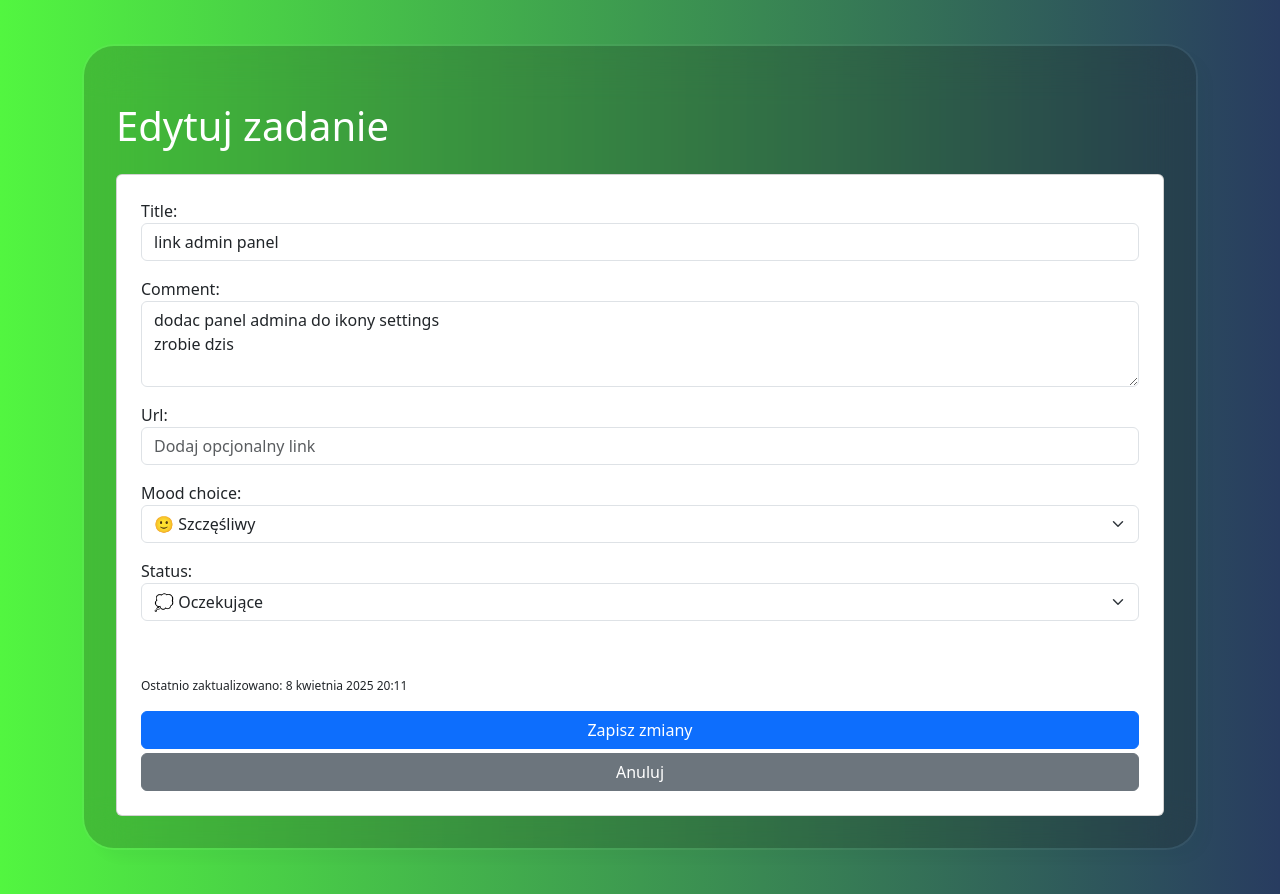
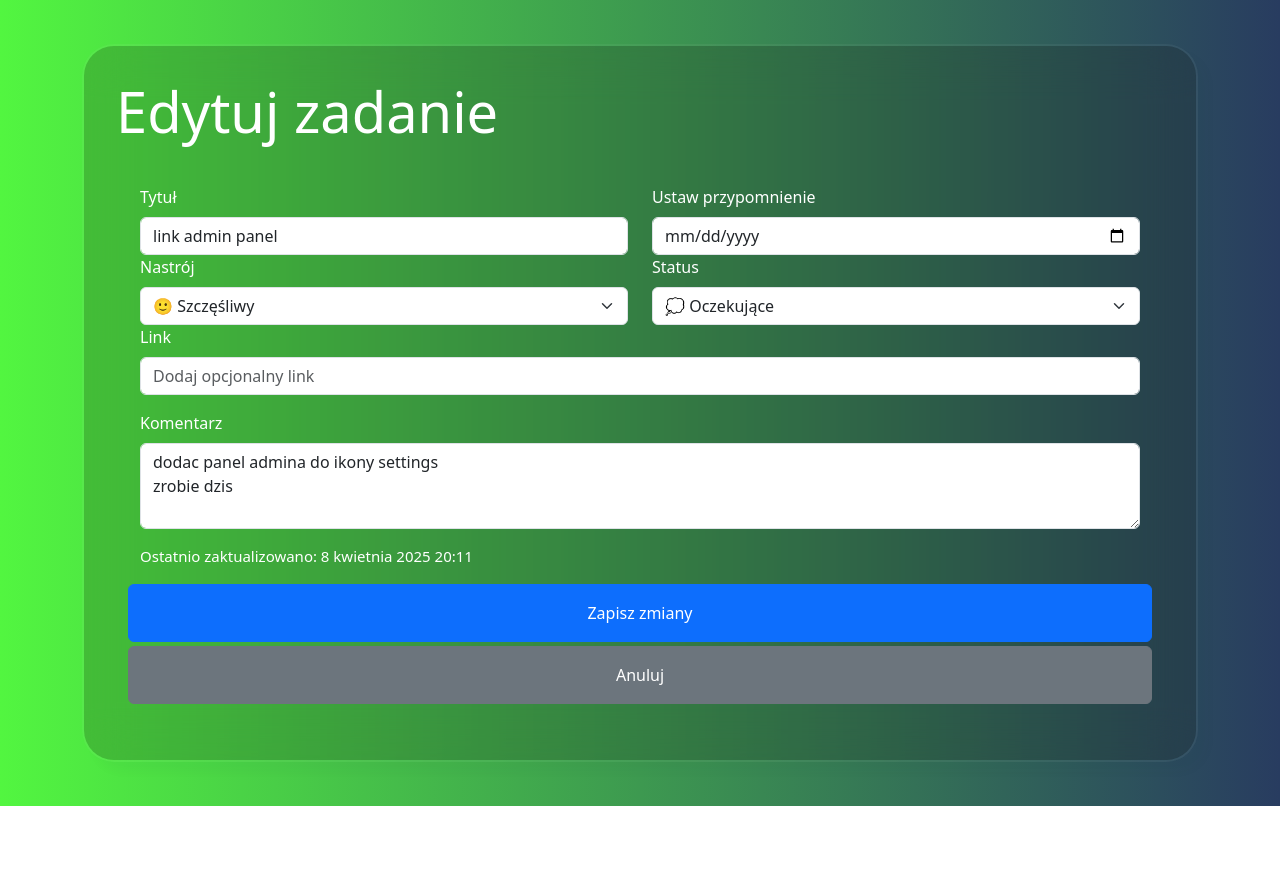
Before and after one commit to KarlaSz/MoodFlow-App, a Django app: page /edit/22/ in a window 1280 px wide. Shown: the part 124-1018 px from the top of the page. After the commit the page ends 930 px from the top, so only its background shows below. Run offline with Django 5.2, Linux system fonts and the light colour scheme; data comes from the database, SQL or seed files in the repository.

Commit message:
edytuj zadanie view update

```diff
--- a/moodFlow/myapp/templates/base.html
+++ b/moodFlow/myapp/templates/base.html
@@ -71,7 +71,7 @@
                     </li>
                     <!-- Settings icon (zmieniono placement na bottom) -->
                     <li class="nav-item">
-                        <a class="nav-link" href="#" data-bs-toggle="tooltip" data-bs-placement="bottom" title="W budowie">
+                        <a class="nav-link" href="#" data-bs-toggle="tooltip" data-bs-placement="bottom" title="Panel administracyjny">
                             <i class="bi bi-gear"></i>
                         </a>
                     </li>
--- a/moodFlow/myapp/templates/myapp/edit_task.html
+++ b/moodFlow/myapp/templates/myapp/edit_task.html
@@ -3,20 +3,67 @@
 {% block title %}Edytuj zadanie{% endblock %}
 
 {% block content %}
-    <h1 class="my-4">Edytuj zadanie</h1>
+    <h1 class="display-4 text-white mb-3">Edytuj zadanie</h1>
 
-    <form method="POST" class="card p-4">
+    <form method="POST" class="row p-4">
         {% csrf_token %}
-        {{ form.as_p }}
+<!--        {{ form.as_p }}-->
+        <div class="col-md-6">
+            <label for="{{ form.title.id }}" class="form-label">Tytuł</label>
+            {{ form.title }}
+            {% if form.title.errors %}
+                <div class="invalid-feedback d-block">{{ form.title.errors.0 }}</div>
+            {% endif %}
+        </div>
+
+        <div class="col-md-6">
+                   <label for="task-date" class="form-label">Ustaw przypomnienie</label>
+                           <input type="date" class="form-control" id="task-date" name="task_date">
+                      </div>
+
+
+
+        <div class="col-md-6">
+            <label for="id_mood_choice" class="form-label">Nastrój</label>
+            {{ form.mood_choice }}
+            {% if form.mood_choice.errors %}
+                <div class="invalid-feedback d-block">{{ form.mood_choice.errors.0 }}</div>
+            {% endif %}
+        </div>
+
+        <div class="col-md-6">
+            <label for="id_status" class="form-label">Status</label>
+            {{ form.status }}
+            {% if form.status.errors %}
+                <div class="invalid-feedback d-block">{{ form.status.errors.0 }}</div>
+            {% endif %}
+        </div>
+
+        <div class="mb-3">
+            <label for="id_url" class="form-label">Link</label>
+            {{ form.url }}
+            {% if form.url.errors %}
+                <div class="invalid-feedback d-block">{{ form.url.errors.0 }}</div>
+            {% endif %}
+        </div>
+
+        <div class="col-12">
+            <label for="id_comment" class="form-label">Komentarz</label>
+            {{ form.comment }}
+            {% if form.comment.errors %}
+                <div class="invalid-feedback d-block">{{ form.comment.errors.0 }}</div>
+            {% endif %}
+        </div>
+
         <br>
         {% if task.updated_at %}
-            <p class="mt-3" style="font-size: 12px">Ostatnio zaktualizowano:  {{ task.updated_at }}</p>
+            <p class="mt-3" style="font-size: 15px">Ostatnio zaktualizowano:  {{ task.updated_at }}</p>
             {% else %}
-            <p class="mt-3" style="font-size: 12px">To zadanie nie było jeszcze aktualizowane</p>
+            <p class="mt-3" style="font-size: 15px">To zadanie nie było jeszcze aktualizowane</p>
         {% endif %}
 
 
-        <button type="submit" class="btn btn-primary mb-1">Zapisz zmiany</button>
-        <a href="{% url 'todo_list' %}" class="btn btn-secondary">Anuluj</a>
+        <button type="submit" class="btn btn-primary mb-1 py-3">Zapisz zmiany</button>
+        <a href="{% url 'todo_list' %}" class="btn btn-secondary py-3">Anuluj</a>
     </form>
 {% endblock %}
```
Also changed, not shown: moodFlow/myapp/templates/myapp/todo.html (+5 -4 lines).
